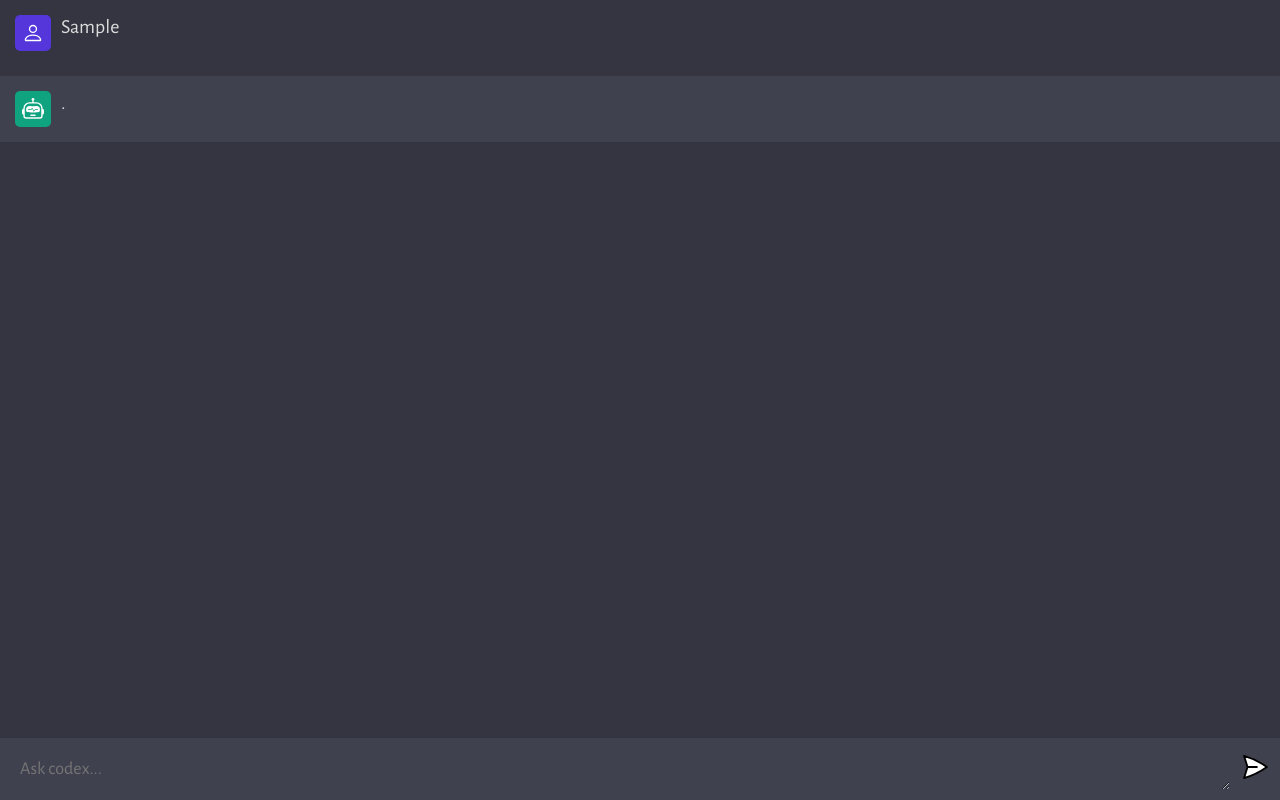
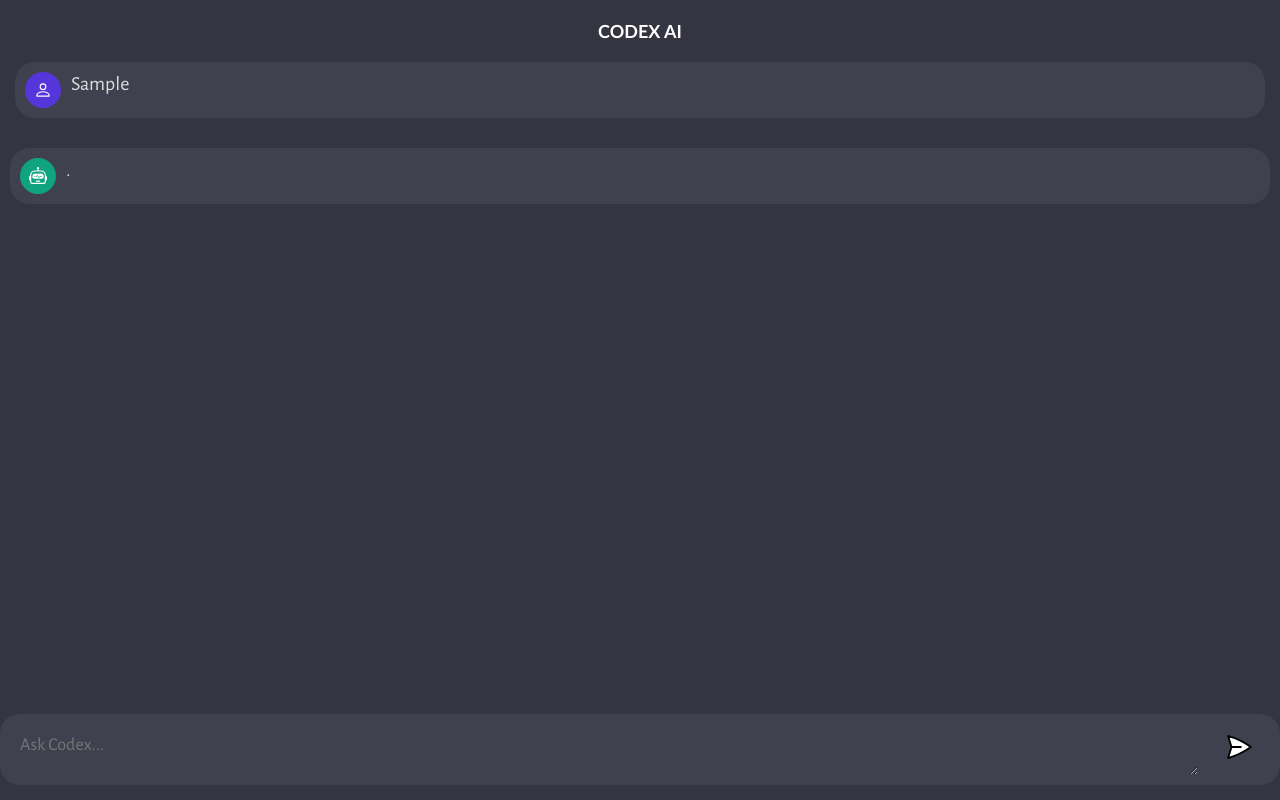
Before and after one commit to Saunakghosh10/codex-gpt, a website built with Vite: page client/index.html in a window 1280 px wide. Both pictures are taken after typing "Sample" into the empty fields and a click on the button 1255 px from the left and 769 px from the top of the page. Built offline with nearby package versions, Linux system fonts and the light colour scheme.

Commit message:
new commit

```diff
--- a/client/index.html
+++ b/client/index.html
@@ -9,12 +9,16 @@
   </head>
   <body>
     <div id="app">
-      <div id="chat_container"></div>
+      <div id="chat_container">
+        <h1>CODEX AI</h1>
+      </div>
 
-      <form>
-        <textarea name="prompt" rows="1" cols="1" placeholder="Ask codex..."></textarea>
-        <button type="submit"><img src="assets/send.svg" alt="send" />
+      <form id="chat-form">
+        <textarea name="prompt" rows="1" cols="1" placeholder="Ask Codex..."></textarea>
+        <button type="submit"><img src="assets/send.svg" alt="send" /></button>
       </form>
+
+      <!-- <button id="stop-button" class="send-button">Stop</button> -->
     </div>
 
     <script type="module" src="script.js"></script>
--- a/client/script.js
+++ b/client/script.js
@@ -5,6 +5,7 @@ const form = document.querySelector("form");
 const chatContainer = document.querySelector("#chat_container");
 
 let loadInterval;
+let stopSignal = false; // Added stop signal variable
 
 function loader(element) {
   element.textContent = "";
@@ -33,9 +34,6 @@ function typeText(element, text) {
   }, 20);
 }
 
-// generate unique ID for each message div of bot
-// necessary for typing text effect for that specific reply
-// without unique ID, typing text will work on every element
 function generateUniqueId() {
   const timestamp = Date.now();
   const randomNumber = Math.random();
@@ -65,23 +63,17 @@ const handleSubmit = async (e) => {
 
   const data = new FormData(form);
 
-  // user's chatstripe
   chatContainer.innerHTML += chatStripe(false, data.get("prompt"));
 
-  // to clear the textarea input
   form.reset();
 
-  // bot's chatstripe
   const uniqueId = generateUniqueId();
   chatContainer.innerHTML += chatStripe(true, " ", uniqueId);
 
-  // to focus scroll to the bottom
   chatContainer.scrollTop = chatContainer.scrollHeight;
 
-  // specific message div
   const messageDiv = document.getElementById(uniqueId);
 
-  // messageDiv.innerHTML = "..."
   loader(messageDiv);
 
   const response = await fetch("http://localhost:5000/", {
@@ -99,7 +91,7 @@ const handleSubmit = async (e) => {
 
   if (response.ok) {
     const data = await response.json();
-    const parsedData = data.bot.trim(); // trims any trailing spaces/'\n'
+    const parsedData = data.bot.trim();
 
     typeText(messageDiv, parsedData);
   } else {
@@ -116,3 +108,12 @@ form.addEventListener("keyup", (e) => {
     handleSubmit(e);
   }
 });
+
+// Function to stop generating further responses
+function stopGeneratingResponses() {
+  stopSignal = true;
+}
+
+// Event listener for stop button
+const stopButton = document.getElementById("stop-button");
+stopButton.addEventListener("click", stopGeneratingResponses);
--- a/client/style.css
+++ b/client/style.css
@@ -27,15 +27,14 @@ body {
   width: 100%;
   height: 100%;
   overflow-y: scroll;
-
+  border-radius: 4px;
+  /* box-shadow: 0 0 10px rgba(0, 0, 0, 0.1); */
   display: flex;
   flex-direction: column;
-  gap: 10px;
-
+  gap: 5px;
   -ms-overflow-style: none;
   scrollbar-width: none;
-
-  padding-bottom: 20px;
+  padding-bottom: 10px;
   scroll-behavior: smooth;
 }
 
@@ -50,27 +49,36 @@ body {
 }
 
 .ai {
-  background: #40414F;
+  width: 100%;
+  max-width: 1280px;
+  margin: 0 auto;
+  padding: 10px;
+  /* background: #40414f; */
+  display: flex;
+  flex-direction: row;
+  align-items: flex-start;
+  gap: 10px;
+  border-radius: 20px;
 }
 
 .chat {
   width: 100%;
   max-width: 1280px;
   margin: 0 auto;
-
+  padding: 10px;
+  background: #40414f;
   display: flex;
   flex-direction: row;
   align-items: flex-start;
   gap: 10px;
+  border-radius: 20px;
 }
 
 .profile {
   width: 36px;
   height: 36px;
-  border-radius: 5px;
-
-  background: #5436DA;
-
+  border-radius: 20px;
+  background: #5436da;
   display: flex;
   justify-content: center;
   align-items: center;
@@ -81,20 +89,17 @@ body {
 }
 
 .profile img {
-  width: 60%;
-  height: 60%;
+  width: 50%;
+  height: 50%;
   object-fit: contain;
 }
 
 .message {
   flex: 1;
-
   color: #dcdcdc;
   font-size: 20px;
-
   max-width: 100%;
   overflow-x: scroll;
-
   /*
    * white space refers to any spaces, tabs, or newline characters that are used to format the CSS code
    * specifies how white space within an element should be handled. It is similar to the "pre" value, which tells the browser to treat all white space as significant and to preserve it exactly as it appears in the source code.
@@ -102,7 +107,6 @@ body {
    * The default value for the white-space property in CSS is "normal". This tells the browser to collapse multiple white space characters into a single space, and to wrap text onto multiple lines as needed to fit within its container.
   */
   white-space: pre-wrap;
-
   -ms-overflow-style: none;
   scrollbar-width: none;
 }
@@ -115,10 +119,10 @@ body {
 form {
   width: 100%;
   max-width: 1280px;
-  margin: 0 auto;
+  margin-bottom: 15px;
   padding: 10px;
-  background: #40414F;
-
+  background: #40414f;
+  border-radius: 20px;
   display: flex;
   flex-direction: row;
   gap: 10px;
@@ -126,25 +130,64 @@ form {
 
 textarea {
   width: 100%;
-
+  max-width: 1280px;
   color: #fff;
   font-size: 18px;
-
   padding: 10px;
   background: transparent;
-  border-radius: 5px;
+  border-radius: 20px;
   border: none;
   outline: none;
 }
 
 button {
-  outline: 0;
-  border: 0;
+  background-color: transparent;
+  color: #fff;
+  border: none;
+  padding: 8px 16px;
+  font-size: 14px;
+  border-radius: 4px;
   cursor: pointer;
-  background: transparent;
 }
 
 form img {
   width: 30px;
   height: 30px;
 }
+
+h1 {
+  text-align: center;
+  color: white;
+  font-size: large;
+  font-family: "Trebuchet MS", "Lucida Sans Unicode", "Lucida Grande",
+    "Lucida Sans", Arial, sans-serif;
+  margin: 0 auto;
+  margin-top: 20px;
+}
+
+.send-button {
+  display: flex;
+  align-items: center;
+}
+
+#stop-button {
+  background-color: #f44336;
+  color: #fff;
+  padding: 8px 16px;
+  font-size: 14px;
+  border-radius: 4px;
+  cursor: pointer;
+  transition: background-color 0.3s ease;
+}
+
+#stop-button:hover {
+  background-color: #d32f2f;
+}
+
+#stop-button:active {
+  background-color: #b71c1c;
+}
+
+#stop-button:focus {
+  outline: none;
+}
```
Also changed, not shown: server/server.js (+34 -26 lines), README.md (deleted), 1 other file. Lines whose indentation alone changed are shown as unchanged.
